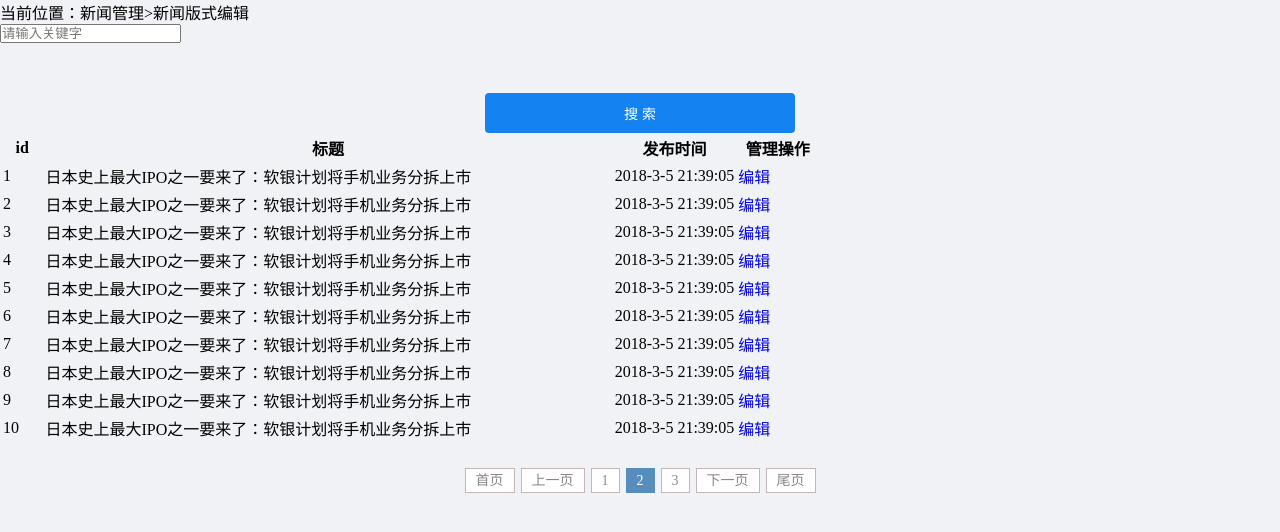
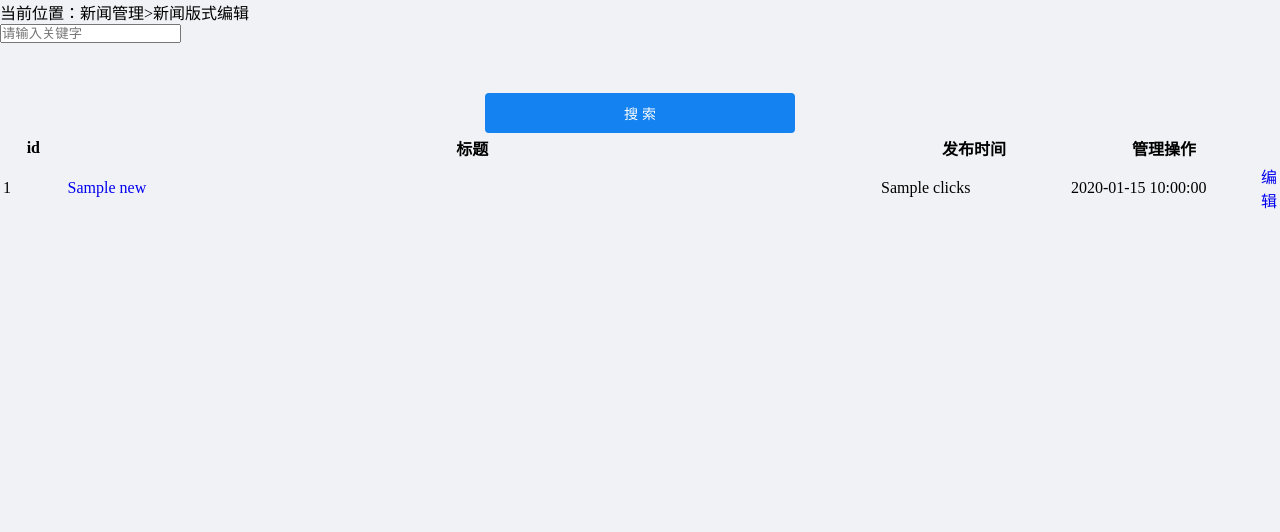
Before and after one commit to 18882028307/flask_newworld, a Flask app: template info/templates/admin/news_edit.html in a window 1280 px wide. Shown: the top 532 px of the page. Run offline with Flask 2, Linux system fonts and the light colour scheme; the template is opened without the code that fills it: most values are stand-ins (such as "Sample title", 1, 10 or a date in 2020); parts of the project's set-up code (start-up, migrations or seed data) failed here and were passed over; some libraries are stand-ins or nearby versions.

Commit message:
'新闻后台1.3：新闻版式'

```diff
--- a/info/templates/admin/news_edit.html
+++ b/info/templates/admin/news_edit.html
@@ -23,90 +23,21 @@
 			<table class="common_table">
 				<tr>
 					<th width="5%">id</th>
-					<th width="70%">标题</th>
+					<th width="65%">标题</th>
 					<th width="15%">发布时间</th>
-					<th width="10%">管理操作</th>
+					<th width="15%">管理操作</th>
 				</tr>
-				<tr>
-					<td>1</td>
-					<td class="tleft">日本史上最大IPO之一要来了：软银计划将手机业务分拆上市</td>
-					<td>2018-3-5 21:39:05</td>
-					<td>
-						<a href="news_edit_detail.html" class="edit">编辑</a>
-					</td>
-				</tr>
-				<tr>
-					<td>2</td>
-					<td class="tleft">日本史上最大IPO之一要来了：软银计划将手机业务分拆上市</td>
-					<td>2018-3-5 21:39:05</td>
-					<td>
-						<a href="news_edit_detail.html" class="edit">编辑</a>
-					</td>
-				</tr>
-				<tr>
-					<td>3</td>
-					<td class="tleft">日本史上最大IPO之一要来了：软银计划将手机业务分拆上市</td>
-					<td>2018-3-5 21:39:05</td>
-					<td>
-						<a href="news_edit_detail.html" class="edit">编辑</a>
-					</td>
-				</tr>
-				<tr>
-					<td>4</td>
-					<td class="tleft">日本史上最大IPO之一要来了：软银计划将手机业务分拆上市</td>
-					<td>2018-3-5 21:39:05</td>
-					<td>
-						<a href="news_edit_detail.html" class="edit">编辑</a>
-					</td>
-				</tr>
-				<tr>
-					<td>5</td>
-					<td class="tleft">日本史上最大IPO之一要来了：软银计划将手机业务分拆上市</td>
-					<td>2018-3-5 21:39:05</td>
-					<td>
-						<a href="news_edit_detail.html" class="edit">编辑</a>
-					</td>
-				</tr>
-				<tr>
-					<td>6</td>
-					<td class="tleft">日本史上最大IPO之一要来了：软银计划将手机业务分拆上市</td>
-					<td>2018-3-5 21:39:05</td>
-					<td>
-						<a href="news_edit_detail.html" class="edit">编辑</a>
-					</td>
-				</tr>
-				<tr>
-					<td>7</td>
-					<td class="tleft">日本史上最大IPO之一要来了：软银计划将手机业务分拆上市</td>
-					<td>2018-3-5 21:39:05</td>
-					<td>
-						<a href="news_edit_detail.html" class="edit">编辑</a>
-					</td>
-				</tr>
-				<tr>
-					<td>8</td>
-					<td class="tleft">日本史上最大IPO之一要来了：软银计划将手机业务分拆上市</td>
-					<td>2018-3-5 21:39:05</td>
-					<td>
-						<a href="news_edit_detail.html" class="edit">编辑</a>
-					</td>
-				</tr>
-				<tr>
-					<td>9</td>
-					<td class="tleft">日本史上最大IPO之一要来了：软银计划将手机业务分拆上市</td>
-					<td>2018-3-5 21:39:05</td>
-					<td>
-						<a href="news_edit_detail.html" class="edit">编辑</a>
-					</td>
-				</tr>
-				<tr>
-					<td>10</td>
-					<td class="tleft">日本史上最大IPO之一要来了：软银计划将手机业务分拆上市</td>
-					<td>2018-3-5 21:39:05</td>
-					<td>
-						<a href="news_edit_detail.html" class="edit">编辑</a>
-					</td>
-				</tr>
+				{% for news in data.news_list %}
+                    <tr>
+                        <td>{{ news.id }}</td>
+                        <td class="tleft"><a href="/news/{{ news.id }}" target="_blank">{{ news.title }}</a></td>
+                        <td>{{ news.clicks }}</td>
+                        <td>{{ news.create_time }}</td>
+                        <td>
+                            <a href="#" class="edit">编辑</a>
+                        </td>
+                    </tr>
+                {% endfor %}
 			</table>
 		</div>
 
@@ -117,10 +48,10 @@
         <script>
 			$(function() {
 				$("#pagination").pagination({
-					currentPage: 2,
-					totalPage: 3,
+					currentPage: {{ data.current_page }},
+					totalPage: {{ data.total_page }},
 					callback: function(current) {
-					    alert('ok!');
+					    window.location.href = '/admin/news_edit?p='+current
 					}
 				});
 			});
```
